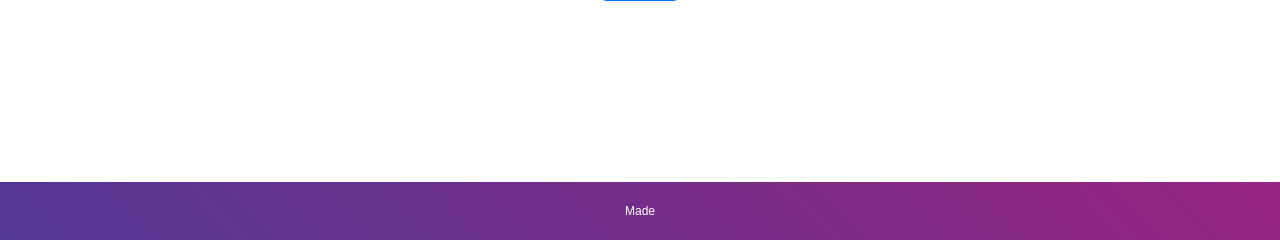
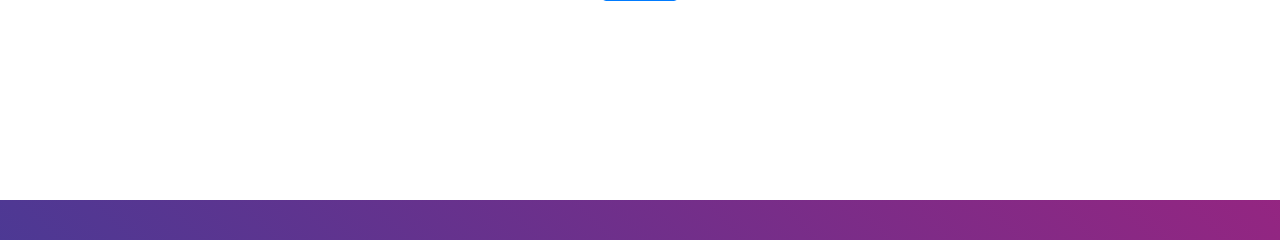
Before and after one commit to bharathr90360/fake_news-app, a Flask app: page / in a window 1280 px wide. Shown: the part 560-800 px from the top of the page. Run offline with Flask 2, Linux system fonts and the light colour scheme; parts of the project's set-up code (start-up, migrations or seed data) failed here and were passed over; some libraries are stand-ins or nearby versions.

Commit message:
Update index.html

```diff
--- a/templates/index.html
+++ b/templates/index.html
@@ -34,7 +34,7 @@
            <div class="contact">
 
            </div>
-           <p class='footer-description'>Made </p>
+           <p class='footer-description'></p>
        </div>
 
     </body>
```
